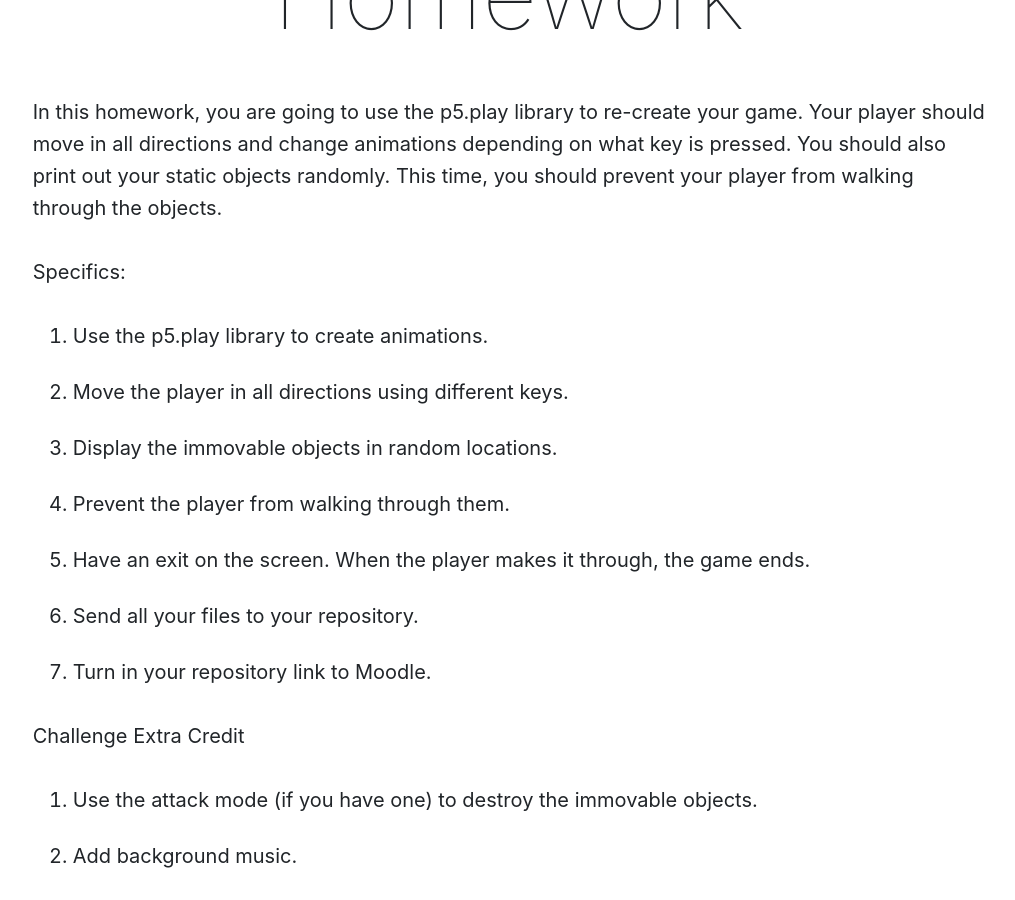
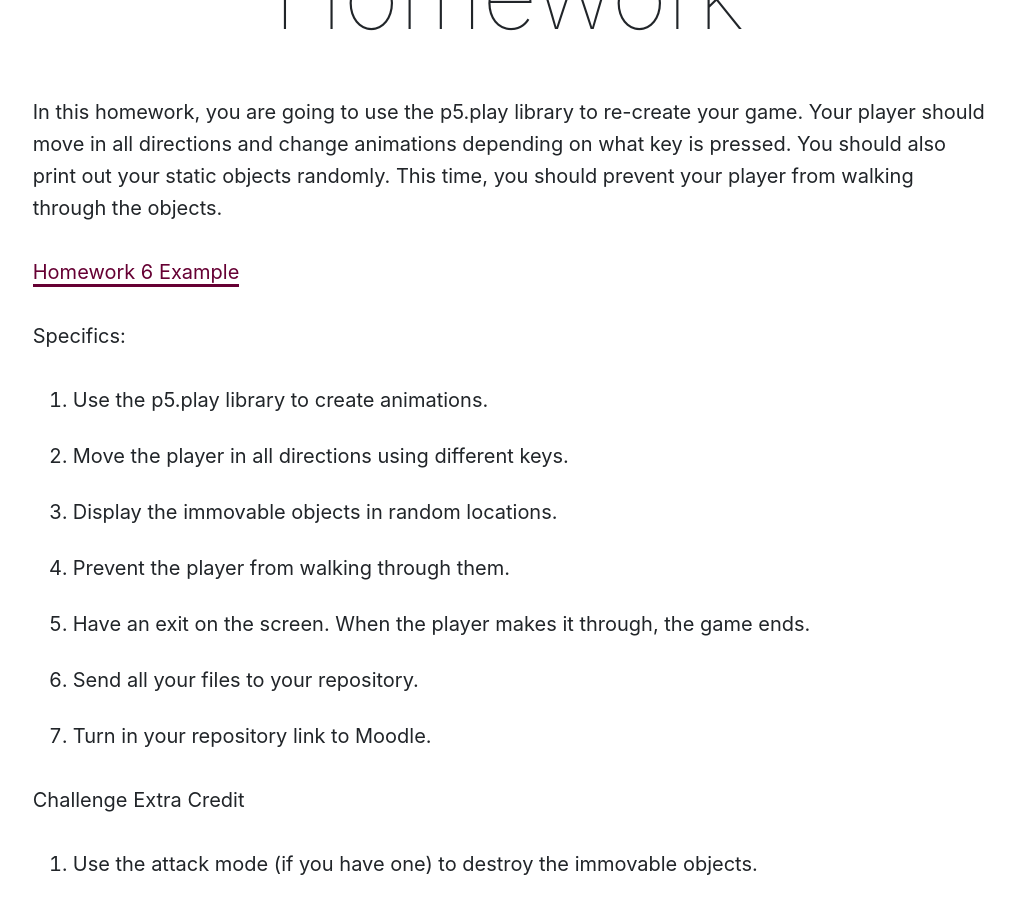
Before and after one commit to Montana-Media-Arts/220-creative-coding2-Spring2021, a Jekyll site: the page built from modules/week-6/_posts/2004-01-01-homework.md, in a window 1280 px wide and 900 px high, scrolled down 485 px. Shown: the whole window, without its empty margins (131-1146 px from the left). Built offline with Jekyll 4.4.1, drawn with Linux system fonts in a browser that asks for light colours; nearby versions of some CDN libraries; a script that is not in the unit is left out; comment, search, counter and statistics services are not loaded.

Commit message:
Update 2004-01-01-homework.md

```diff
--- a/modules/week-6/_posts/2004-01-01-homework.md
+++ b/modules/week-6/_posts/2004-01-01-homework.md
@@ -7,6 +7,8 @@ jotted: true
 # Homework
 
 In this homework, you are going to use the p5.play library to re-create your game. Your player should move in all directions and change animations depending on what key is pressed.  You should also print out your static objects randomly.  This time, you should prevent your player from walking through the objects.
+
+<a href="https://github.com/Montana-Media-Arts/220_CreativeCoding2-Spring2021-Samples/tree/main/Homework%206" target="_new">Homework 6 Example</a>
 
 Specifics:
 
```
